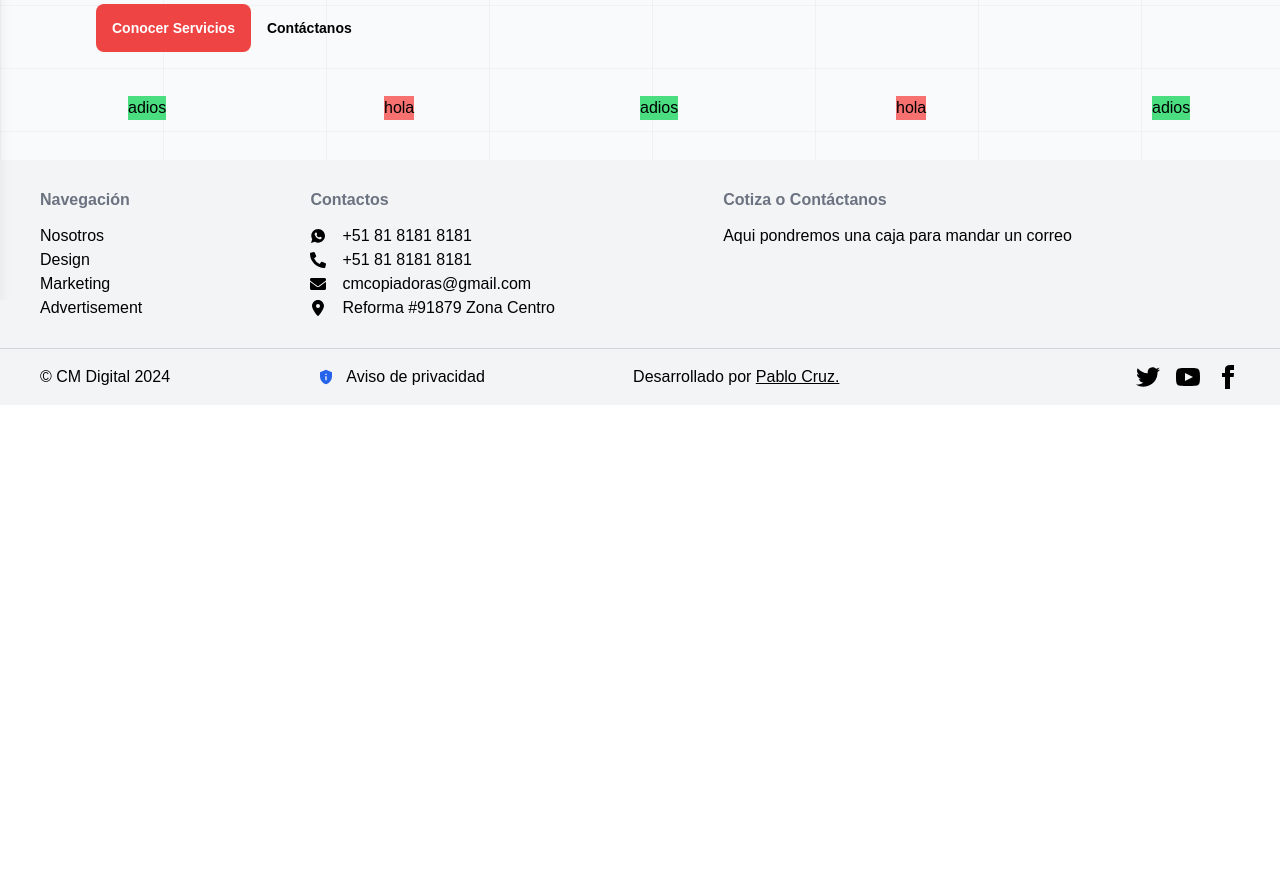
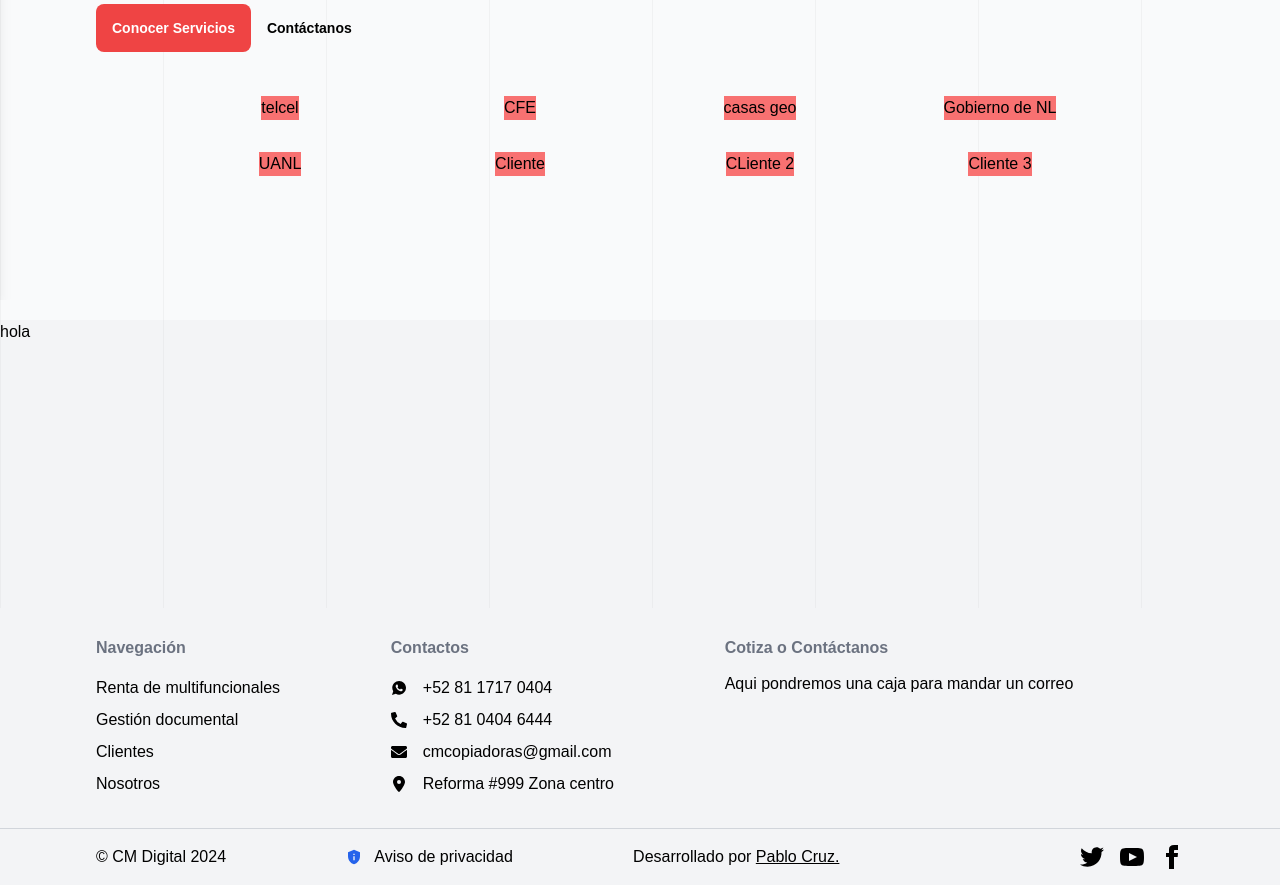
Before and after one commit to jpablocruz/cmdigital, a React (Create React App) app: page / in a window 1280 px wide. Shown: the part 500-1385 px from the top of the page. Before the commit the page ends 905 px from the top, so only its background shows below. Built offline with nearby package versions, Linux system fonts and the light colour scheme.

Commit message:
working on home screen components and design in general

```diff
--- a/src/components/Clientes.tsx
+++ b/src/components/Clientes.tsx
@@ -1,26 +1,14 @@
 import React from "react";
+import { Clients } from "../constants/arrays";
 
 const Clientes = () => {
  return (
-  <div className="flex w-screen max-h-30 pb-10 carousel items-center justify-center">
-   <div className="carousel-item w-1/5">
-    <div className="text-black bg-red-400">hola </div>
-   </div>
-   <div className="carousel-item w-1/5">
-    <div className="text-black bg-green-400">adios </div>
-   </div>
-   <div className="carousel-item w-1/5">
-    <div className="text-black bg-red-400">hola </div>
-   </div>
-   <div className="carousel-item w-1/5">
-    <div className="text-black bg-green-400">adios </div>
-   </div>
-   <div className="carousel-item w-1/5">
-    <div className="text-black bg-red-400">hola </div>
-   </div>
-   <div className="carousel-item w-1/5">
-    <div className="text-black bg-green-400">adios </div>
-   </div>
+  <div className="grid grid-cols-4 gap-y-8 gap-x-0 w-screen max-h-30 px-40 pb-36 justify-between items-center">
+   {Clients.map((client) => (
+    <div className="flex items-center justify-center">
+     <div className="text-black bg-red-400">{client.name}</div>
+    </div>
+   ))}
   </div>
  );
 };
--- a/src/components/Footer.tsx
+++ b/src/components/Footer.tsx
@@ -1,44 +1,37 @@
 import React from "react";
 import { MdPrivacyTip } from "react-icons/md";
 import { NavLink } from "react-router-dom";
-import { IoLogoWhatsapp } from "react-icons/io";
-import { FaPhoneAlt } from "react-icons/fa";
-import { FaEnvelope } from "react-icons/fa";
-import { FaLocationDot } from "react-icons/fa6";
+import { ContactLinks } from "../constants/arrays";
+import { NavegationLinks } from "../constants/arrays";
 
 const Footer = () => {
  return (
   <>
-   <footer className="footer px-10 py-7 bg-gray-100 text-black font-ibmplex">
+   <footer className="footer px-24 py-7 bg-gray-100 text-black font-ibmplex">
     <nav>
      <h6 className="footer-title font-bold text-gray-500 pb-3">Navegación</h6>
-     <NavLink to="nosotros" className="hover:text-gray-500">
-      Nosotros
-     </NavLink>
-     <a className="link link-hover">Design</a>
-     <a className="link link-hover">Marketing</a>
-     <a className="link link-hover">Advertisement</a>
+     {NavegationLinks.map((link) => (
+      <NavLink
+       key={link.name}
+       to={link.link}
+       className="hover:text-gray-500 py-1"
+      >
+       {link.name}
+      </NavLink>
+     ))}
     </nav>
     <nav>
      <h6 className="footer-title font-bold text-gray-500 pb-3">Contactos</h6>
-     <a className="group flex gap-4 items-center" href="#mandar-a-whasap">
-      <IoLogoWhatsapp className="group-hover:text-gray-500" />
-      <span className="group-hover:underline">{"+51 81 8181 8181"}</span>
-     </a>
-     <a className="group flex gap-4 items-center" href="#mandar-a-whasap">
-      <FaPhoneAlt className="group-hover:text-gray-500" />
-      <span className="group-hover:underline">{"+51 81 8181 8181"}</span>
-     </a>
-     <a className="group flex gap-4 items-center" href="#mandar-a-whasap">
-      <FaEnvelope className="group-hover:text-gray-500" />
-      <span className="group-hover:underline">{"cmcopiadoras@gmail.com"}</span>
-     </a>
-     <a className="group flex gap-4 items-center" href="#mandar-a-whasap">
-      <FaLocationDot className="group-hover:text-gray-500" />
-      <span className="group-hover:underline">
-       {"Reforma #91879 Zona Centro"}
-      </span>
-     </a>
+     {ContactLinks.map((link) => (
+      <a
+       key={link.name}
+       className="group flex gap-4 items-center py-1"
+       href={link.link}
+      >
+       <link.icon className="group-hover:text-gray-500" />
+       <span className="group-hover:text-gray-500">{link.info}</span>
+      </a>
+     ))}
     </nav>
     <nav>
      <h6 className="footer-title font-bold text-gray-500 pb-3">
@@ -49,7 +42,7 @@ const Footer = () => {
      </a>
     </nav>
    </footer>
-   <footer className="footer px-10 py-4 border-t bg-gray-100 text-black font-ibmplex border-gray-300">
+   <footer className="footer px-24 py-4 border-t bg-gray-100 text-black font-ibmplex border-gray-300">
     <aside className="items-center grid-flow-col">
      <p>© CM Digital 2024</p>
     </aside>
--- a/src/components/Home.tsx
+++ b/src/components/Home.tsx
@@ -1,10 +1,11 @@
 import React from "react";
 import printer from "../images/printerAngle.png";
 import Clientes from "./Clientes";
+import Services from "./Services";
 
 const Home = () => {
  return (
-  <div className="h-auto font-ibmplex bg-gray-50 bg-[linear-gradient(to_right,#80808012_1px,transparent_1px),linear-gradient(to_bottom,#80808012_1px,transparent_1px)] bg-[size:163px_63px]">
+  <div className="h-auto font-ibmplex bg-gray-50 bg-[linear-gradient(to_right,#80808012_1px,transparent_1px)] bg-[size:163px]">
    <div className="flex flex-col lg:flex-row pt-16 pb-6 px-24">
     <div className="w-3/5 pt-16 pb-5">
      <div className="hero-content">
@@ -28,6 +29,7 @@ const Home = () => {
     </div>
    </div>
    <Clientes />
+   <Services />
   </div>
  );
 };
--- a/src/components/Navbar.tsx
+++ b/src/components/Navbar.tsx
@@ -1,20 +1,14 @@
 import React, { useState } from "react";
-import { Navlink } from "../interfaces/links";
 import { NavLink } from "react-router-dom";
 import { FaArrowRight } from "react-icons/fa";
 import { FaChevronRight } from "react-icons/fa";
+import { NavegationLinks } from "../constants/arrays";
 
 const Navbar = () => {
  const [hovered, setHovered] = useState(false);
  const toggleHover = () => {
   setHovered(!hovered);
  };
- const NavegationLinks: Navlink[] = [
-  { name: "Renta de multifuncionales", link: "/renta-multifuncionales" },
-  { name: "Gestión documental", link: "/gestion-documental" },
-  { name: "Clientes", link: "/clientes" },
-  { name: "Nosotros", link: "/nosotros" },
- ];
  return (
   <div className="drawer py-2 px-24 inset-0 w-full bg-gray-50 bg-[linear-gradient(to_right,#80808012_1px,transparent_1px),linear-gradient(to_bottom,#80808012_1px,transparent_1px)] bg-[size:163px_63px]">
    <input id="my-drawer-3" type="checkbox" className="drawer-toggle" />
--- /dev/null
+++ b/src/components/Services.tsx
@@ -0,0 +1,11 @@
+import React from "react";
+
+const Services = () => {
+ return (
+  <div className="h-72 font-ibmplex bg-gray-100 bg-[linear-gradient(to_right,#80808012_1px,transparent_1px)] bg-[size:163px]">
+   hola
+  </div>
+ );
+};
+
+export default Services;
--- /dev/null
+++ b/src/constants/arrays.ts
@@ -0,0 +1,68 @@
+import { FaLocationDot } from "react-icons/fa6";
+import { Client, ContactLink, Navlink } from "../interfaces/links";
+import { FaEnvelope, FaPhoneAlt } from "react-icons/fa";
+import { IoLogoWhatsapp } from "react-icons/io";
+
+export const NavegationLinks: Navlink[] = [
+ { name: "Renta de multifuncionales", link: "/renta-multifuncionales" },
+ { name: "Gestión documental", link: "/gestion-documental" },
+ { name: "Clientes", link: "/clientes" },
+ { name: "Nosotros", link: "/nosotros" },
+];
+
+export const Clients: Client[] = [
+ {
+  name: "telcel",
+  logo: "",
+ },
+ {
+  name: "CFE",
+  logo: "",
+ },
+ {
+  name: "casas geo",
+  logo: "",
+ },
+ {
+  name: "Gobierno de NL",
+  logo: "",
+ },
+ {
+  name: "UANL",
+  logo: "",
+ },
+ {
+  name: "Cliente",
+  logo: "",
+ },
+ {
+  name: "CLiente 2",
+  logo: "",
+ },
+ {
+  name: "Cliente 3",
+  logo: "",
+ },
+];
+
+export const ContactLinks: ContactLink[] = [
+ {
+  name: "whatsapp",
+  info: "+52 81 1717 0404",
+  link: "#",
+  icon: IoLogoWhatsapp,
+ },
+ { name: "telefono", info: "+52 81 0404 6444", link: "#", icon: FaPhoneAlt },
+ {
+  name: "correo",
+  info: "cmcopiadoras@gmail.com",
+  link: "#",
+  icon: FaEnvelope,
+ },
+ {
+  name: "ubicacion",
+  info: "Reforma #999 Zona centro",
+  link: "#",
+  icon: FaLocationDot,
+ },
+];
```
Also changed, not shown: src/interfaces/links.ts (+13 -0 lines).
